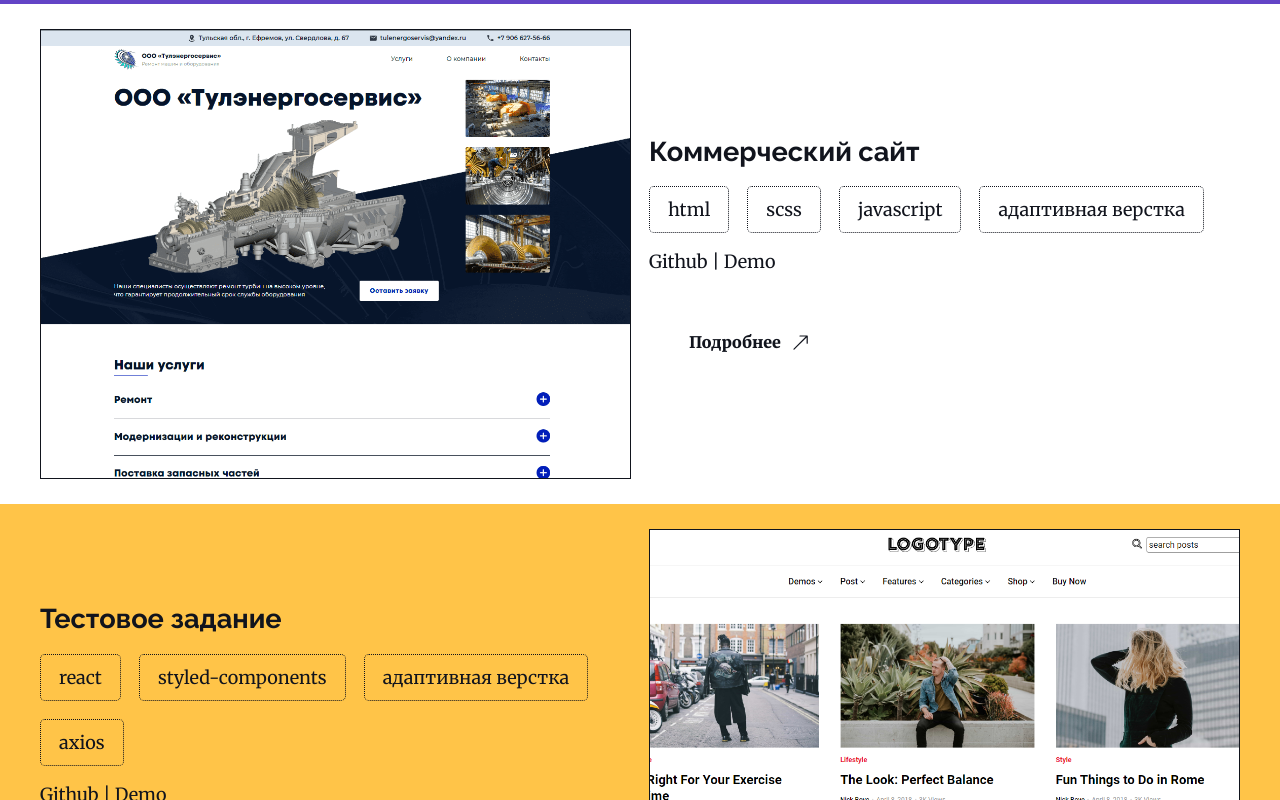
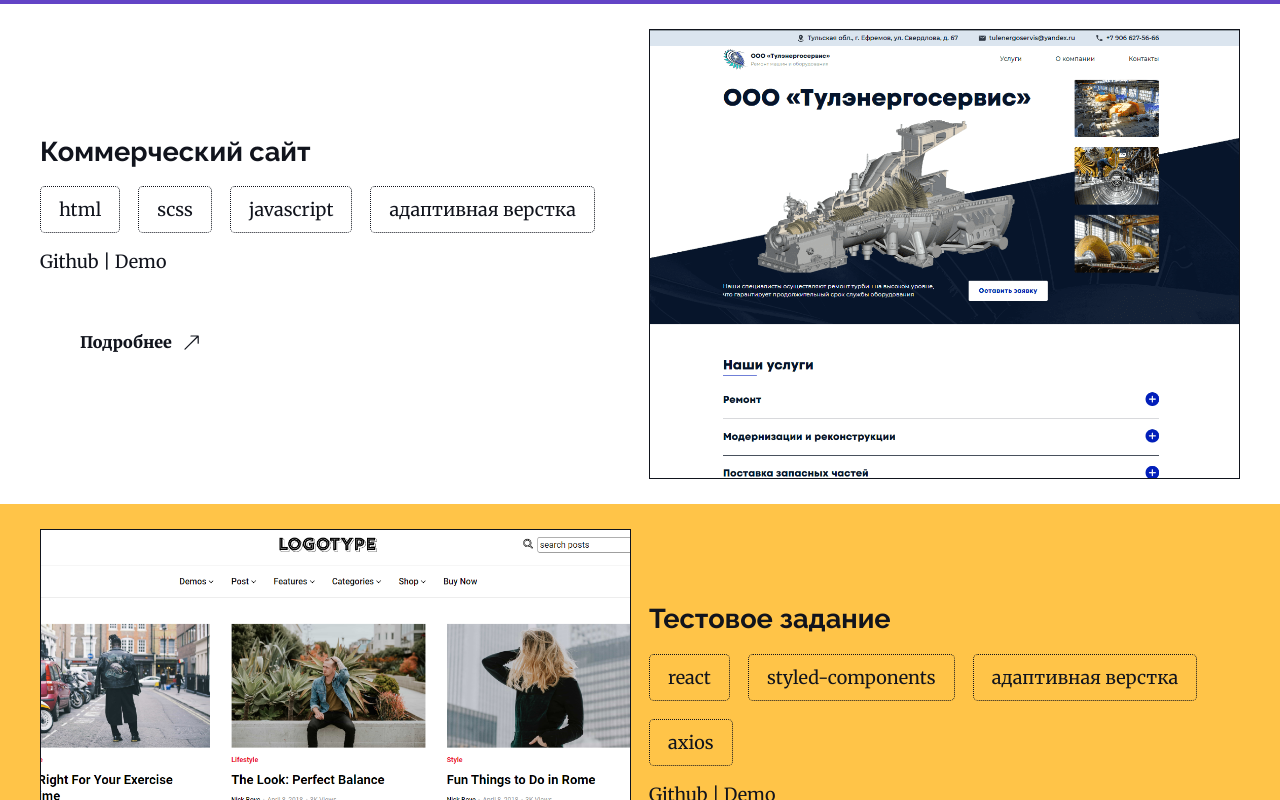
Before and after one commit to DenKuznets/portfolio, a React (Vite) app: page / in a window 1280 px wide. Shown: the part 1640-2440 px from the top of the page. Built offline with nearby package versions, Linux system fonts and the light colour scheme.

Commit message:
todo upd and section change

```diff
--- a/src/components/WorkSection.jsx
+++ b/src/components/WorkSection.jsx
@@ -10,7 +10,7 @@ const WorkSection = (props) => {
     const overlayRef = useRef("");
     const imageRef = useRef("");
     const textGlobal = useLocalization().local;
-    const textWork = textGlobal.work.works[props.id-1];
+    const textWork = textGlobal.work.works[props.id - 1];
     const navigate = useNavigate();
 
     const desktop = useMediaQuery("(min-width: 768px)");
@@ -52,7 +52,10 @@ const WorkSection = (props) => {
                         <a href={textWork.demo}>Demo</a>
                     </div>
 
-                    <BigLink to={`allworks/${textWork.id}`} className="work__text-more">
+                    <BigLink
+                        to={`allworks/${textWork.id}`}
+                        className="work__text-more"
+                    >
                         {textGlobal.showmore}
                     </BigLink>
                 </div>
@@ -63,11 +66,9 @@ const WorkSection = (props) => {
     function workImg() {
         return (
             <div
-                onClick={()=> navigate(`/allworks/${props.id}`)}
+                onClick={() => navigate(`/allworks/${props.id}`)}
                 className={`work__img ${
-                    props.id % 2 !== 0
-                        ? "work__img--left"
-                        : "work__img--right"
+                    props.id % 2 !== 0 ? "work__img--left" : "work__img--right"
                 }`}
             >
                 <div
@@ -77,9 +78,7 @@ const WorkSection = (props) => {
                 >
                     {/* оверлей нечетной карточки появляется справа налево */}
                     <div
-                        style={
-                            props.id % 2 !== 0 ? { right: 0 } : { left: 0 }
-                        }
+                        style={props.id % 2 !== 0 ? { right: 0 } : { left: 0 }}
                         ref={overlayRef}
                         className="work__img-overlay"
                     ></div>
@@ -89,7 +88,7 @@ const WorkSection = (props) => {
                         alt=""
                     />
                     <div className="work__img-case-number">
-                        {"0" + (props.id + 1)}
+                        {"0" + props.id}
                     </div>
                 </div>
             </div>
--- a/src/js/localizaion.js
+++ b/src/js/localizaion.js
@@ -30,6 +30,16 @@ export const localization = {
             works: [
                 {
                     id: 1,
+                    category: CATEGORIES.LEARN,
+                    name: "ROCK PAPER SCISSORS",
+                    tech: ["react", "mui", "ts", "unit testing"],
+                    img: "rpc.png",
+                    github: "https://github.com/DenKuznets/rock-paper-scissors",
+                    demo: "https://rock-paper-scissors-kappa-tawny.vercel.app/",
+                    description: `Игра "Камень Ножницы Бумага" по дизайну https://www.frontendmentor.io/challenges/rock-paper-scissors-game-pTgwgvgH`,
+                },
+                {
+                    id: 2,
                     category: CATEGORIES.LANDING,
                     name: "коммерческий сайт",
                     tech: ["html", "scss", "javascript", "адаптивная верстка"],
@@ -39,46 +49,7 @@ export const localization = {
                     description: `Верстка лэндинга по заказу web-студии alex-media.ru по макету Figma с соблюдением дедлайна, pixel-perfect попаданием в адаптивные брейкпоинты. В сотрудничестве с дизайнером и backend-разработчиком (php, laravel, blade)`,
                 },
                 {
-                    id: 2,
-                    category: CATEGORIES.TEST,
-                    name: "тестовое задание для web-студии",
-                    tech: ["react", "styled-components", "адаптивная верстка"],
-                    img: "webstudio.png",
-                    github: "https://github.com/DenKuznets/testovoe-alexmedia",
-                    demo: "https://denkuznets.github.io/testovoe-alexmedia/",
-                    description: `Тестовое задание по макету Figma и ТЗ:
-                        1) Сделать липкое меню.
-                        2) Мобильное и декстпное меню должно в html быть одним блоком.
-                        3) Добавить Анимации по своему усмотрению. Можно использовать сторонние библиотеки , но без jquery.(не обязательно)
-                        4) Cделать popup и в форме предусмотреть валидацию, Пока не заполненны все поля кнопка должна быть неактивна.(не обязательно)
-                        5) Ховеры на ссылки, по своему усмотрению.
-                        6) Мобильная верстка`,
-                },
-
-                {
                     id: 3,
-                    category: CATEGORIES.TEST,
-                    name: "drag'n'drop на react",
-                    tech: ["react", "redux-toolkit"],
-                    img: "dnd.png",
-                    github: "https://github.com/DenKuznets/react-dnd",
-                    demo: "https://react-dnd-ten.vercel.app/",
-                    description: `В рамках тестового задания реализован react dnd. CSS внимание не уделялось, поскольку работа велась в условиях сильного ограничения по времени задания.
-                    ТЗ:
-                    Реализовать простой 2д планировщик.
-                        1) Сделать блок со списком объектов на выбор(это могут быть 2д
-                            фотографии столов, стульев, перегородок).
-                        2) Сделать доску на которое можно добавлять эти объекты и
-                            перемещать их мышкой.
-                        3) Должна быть возможность сохранения расстановки в
-                                файл(сохранять id объекта и его координаты).
-                        4) Также должна быть возможность импорта этого файла с
-                                координатами и отображения сохраненной расстановки.
-                        5) Ограничения на стек технологий:JavaScript React Redux Остальное на ваше усмотрение`,
-                },
-
-                {
-                    id: 4,
                     category: CATEGORIES.TEST,
                     name: "тестовое задание",
                     tech: [
@@ -99,6 +70,22 @@ export const localization = {
                         6) Поиск постов - по заголовкам и тексту
                         7) Полная информация о посте по клику на пост - modal window
                         `,
+                },
+                {
+                    id: 4,
+                    category: CATEGORIES.TEST,
+                    name: "тестовое задание для web-студии",
+                    tech: ["react", "styled-components", "адаптивная верстка"],
+                    img: "webstudio.png",
+                    github: "https://github.com/DenKuznets/testovoe-alexmedia",
+                    demo: "https://denkuznets.github.io/testovoe-alexmedia/",
+                    description: `Тестовое задание по макету Figma и ТЗ:
+                        1) Сделать липкое меню.
+                        2) Мобильное и декстпное меню должно в html быть одним блоком.
+                        3) Добавить Анимации по своему усмотрению. Можно использовать сторонние библиотеки , но без jquery.(не обязательно)
+                        4) Cделать popup и в форме предусмотреть валидацию, Пока не заполненны все поля кнопка должна быть неактивна.(не обязательно)
+                        5) Ховеры на ссылки, по своему усмотрению.
+                        6) Мобильная верстка`,
                 },
 
                 {
@@ -187,15 +174,27 @@ export const localization = {
                     description: `Этот сайт портфолио я разработал сам, вдохновляясь примерами таких работ как https://stefantopalovicdev.vercel.app/ , https://caferati.me/portfolio , https://brittanychiang.com/ и http://riccardozanutta.com/ .
                     За основу дизайна использовал этот шаблон https://themeforest.net/item/orido-personal-portfolio-website-figma-template/screenshots/37527613?index=1`,
                 },
+
                 {
                     id: 13,
-                    category: CATEGORIES.LEARN,
-                    name: "ROCK PAPER SCISSORS",
-                    tech: ["react", "mui", "ts", "unit testing"],
-                    img: "rpc.png",
-                    github: "https://github.com/DenKuznets/rock-paper-scissors",
-                    demo: "https://rock-paper-scissors-kappa-tawny.vercel.app/",
-                    description: `Игра "Камень Ножницы Бумага" по дизайну https://www.frontendmentor.io/challenges/rock-paper-scissors-game-pTgwgvgH`,
+                    category: CATEGORIES.TEST,
+                    name: "drag'n'drop на react",
+                    tech: ["react", "redux-toolkit"],
+                    img: "dnd.png",
+                    github: "https://github.com/DenKuznets/react-dnd",
+                    demo: "https://react-dnd-ten.vercel.app/",
+                    description: `В рамках тестового задания реализован react dnd. CSS внимание не уделялось, поскольку работа велась в условиях сильного ограничения по времени задания.
+                    ТЗ:
+                    Реализовать простой 2д планировщик.
+                        1) Сделать блок со списком объектов на выбор(это могут быть 2д
+                            фотографии столов, стульев, перегородок).
+                        2) Сделать доску на которое можно добавлять эти объекты и
+                            перемещать их мышкой.
+                        3) Должна быть возможность сохранения расстановки в
+                                файл(сохранять id объекта и его координаты).
+                        4) Также должна быть возможность импорта этого файла с
+                                координатами и отображения сохраненной расстановки.
+                        5) Ограничения на стек технологий:JavaScript React Redux Остальное на ваше усмотрение`,
                 },
             ],
         },
--- a/src/pages/MainPage.jsx
+++ b/src/pages/MainPage.jsx
@@ -26,9 +26,9 @@ const MainPage = () => {
                     >
                         {textGlobal.header.nav.work}
                     </h2>
-                    <WorkSection id={13} workColor="violet" />
-                    <WorkSection id={1} workColor="default" />
-                    <WorkSection id={4} workColor="yellow" />
+                    <WorkSection id={1} workColor="violet" />
+                    <WorkSection id={2} workColor="default" />
+                    <WorkSection id={3} workColor="yellow" />
                     <div
                         style={{
                             backgroundColor: `${colors.white}`,
```
Also changed, not shown: 1 other file (tests, documents, lock files or other folders).
